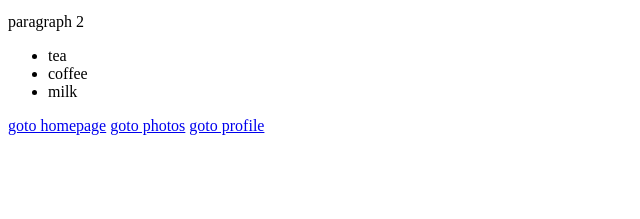
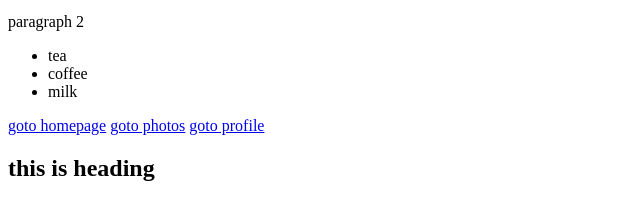
Before and after one commit to ghukasyansci/web-frontend, a plain HTML site: page index.html in a window 1280 px wide. Shown: the part 101-320 px from the top of the page, without its empty margins (0-640 px from the left). Drawn offline with nearby package versions, Linux system fonts and the light colour scheme.

Commit message:
panelwas added

```diff
--- a/index.html
+++ b/index.html
@@ -31,6 +31,9 @@
     <a href="#">goto homepage</a>
     <a href="#">goto photos</a>
     <a href="#">goto profile</a>
+    <div class="panel">
+      <h2>this is heading</h2>
+    </div>
     <!-- jQuery (necessary for Bootstrap's JavaScript plugins) -->
     <script src="https://ajax.googleapis.com/ajax/libs/jquery/1.12.4/jquery.min.js"></script>
     <!-- Include all compiled plugins (below), or include individual files as needed -->
```
